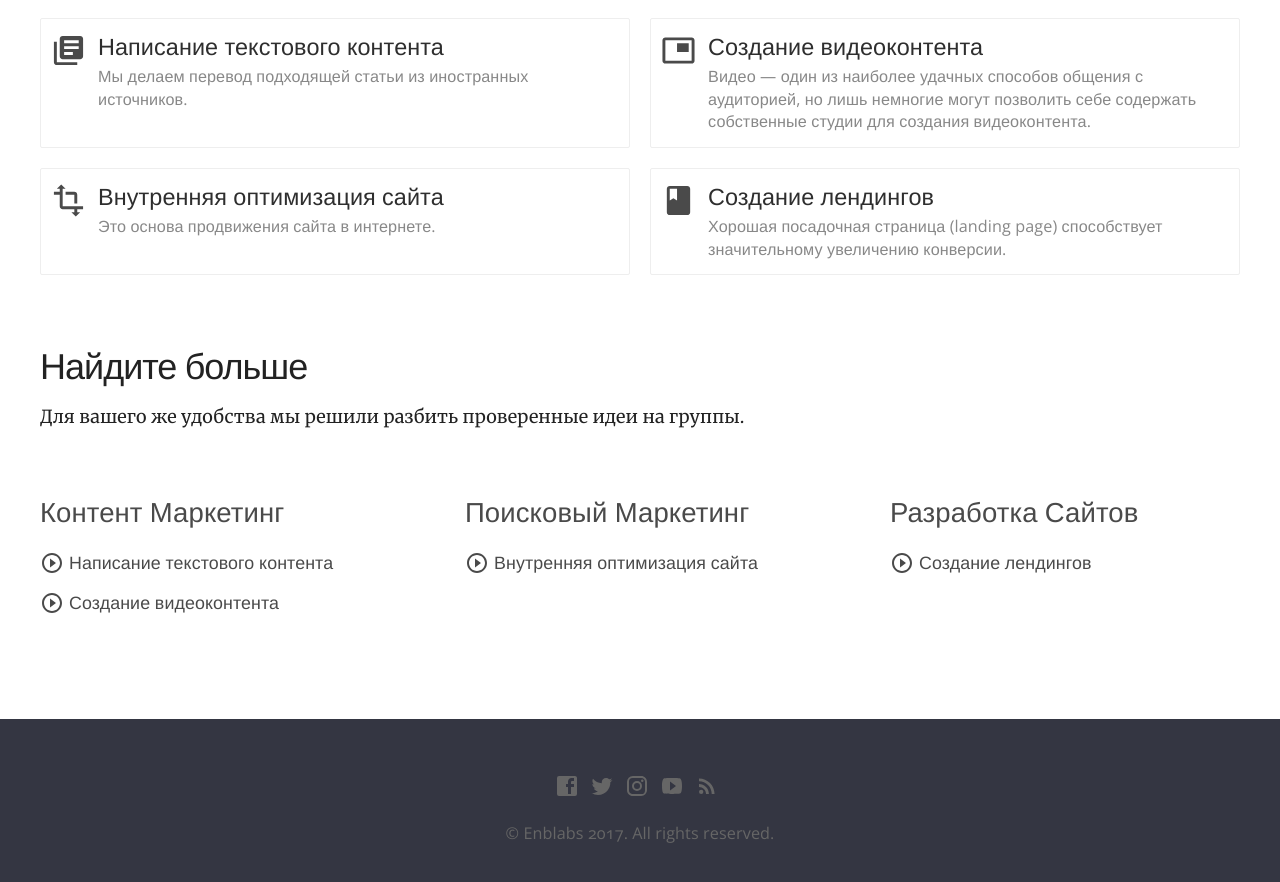
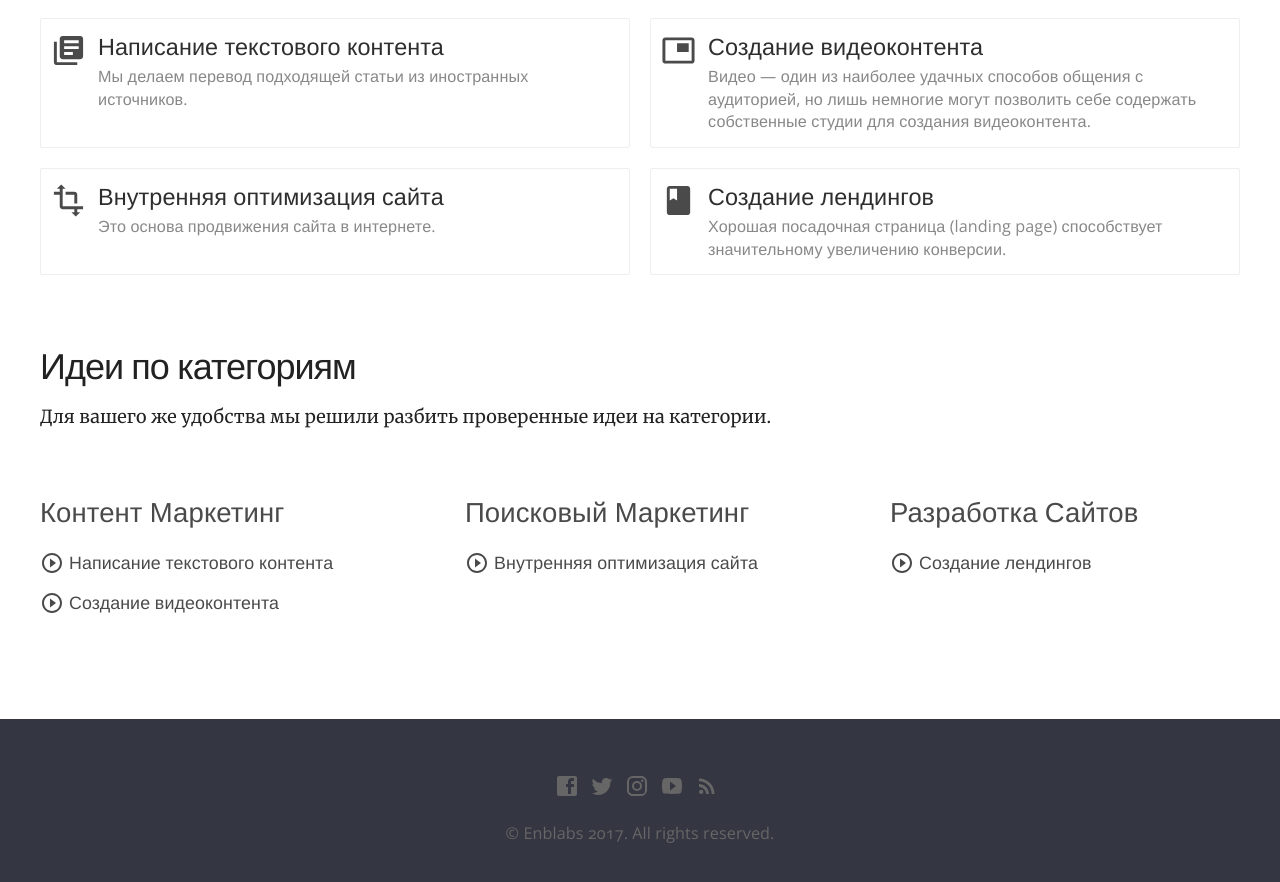
Before and after one commit to RakhimyanTim/digital-marketing.github.io, a Jekyll site: the page built from index.html, in a window 1280 px wide and 900 px high, scrolled down 578 px. Shown: the top 882 px of the window. Built offline with Jekyll 4.4.1, drawn with Linux system fonts in a browser that asks for light colours; nearby versions of some CDN libraries.

Commit message:
Updated 'index.html' via CloudCannon

```diff
--- a/index.html
+++ b/index.html
@@ -17,8 +17,8 @@ sets:
 	{% endfor %}
 </section>
 
-<h2>Найдите больше</h2>
-<p>Для вашего же удобства мы решили разбить проверенные идеи на группы.</p>
+<h2>Идеи по категориям</h2>
+<p>Для вашего же удобства мы решили разбить проверенные идеи на категории.</p>
 
 <section class="categories">
 	{% assign tags = site.tags | sort %}
```
